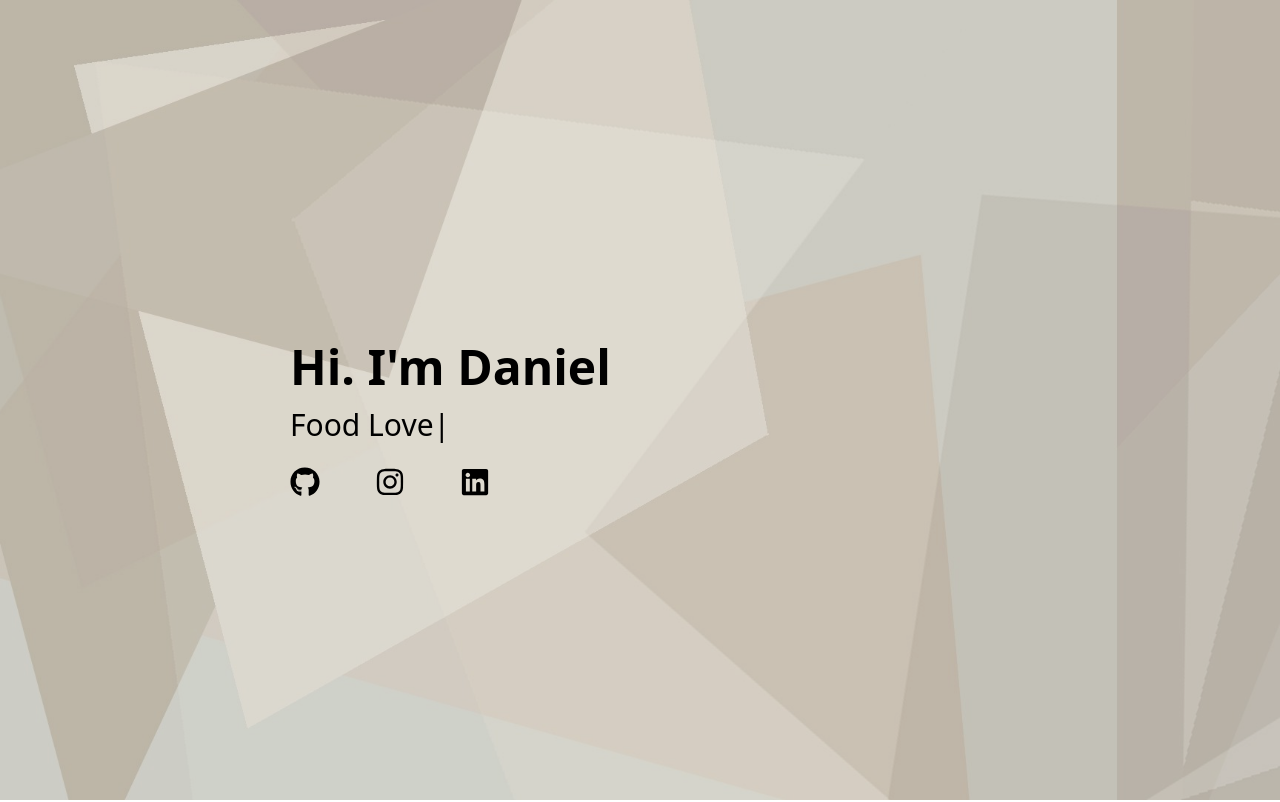
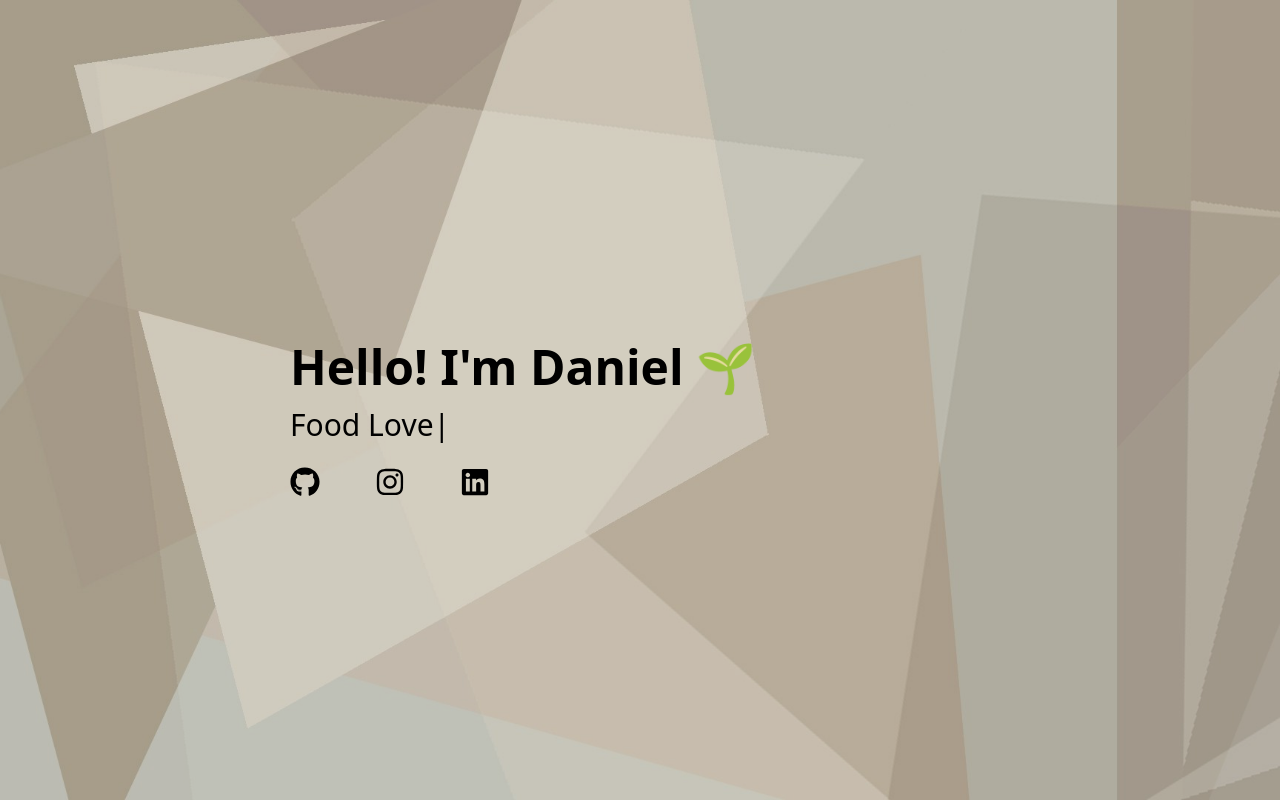
Before and after one commit to danyobosayo/danyobosayo.github.io, a React (Vite) app: page / in a window 1280 px wide. Shown: the top 802 px of the page. Built offline with nearby package versions, Linux system fonts and the light colour scheme.

Commit message:
fix: adjust blur of projects and blur of hero backdrop

```diff
--- a/src/components/Main.jsx
+++ b/src/components/Main.jsx
@@ -5,14 +5,14 @@ const Main = () => {
   return (
     <div id="main">
       <img
-        className="w-full h-screen object-cover scale-x-[-1] opacity-60"
+        className="w-full h-screen object-cover scale-x-[-1] opacity-80"
         src="/files/wallpaper2.jpg"
         alt=""
       />
       <div className="w-full h-screen absolute top-0 left-0 z-0">
         <div className="max-w-[700px] m-auto lg:items-start items-center h-full w-full flex flex-col justify-center">
           <h1 className="text-5xl opacity-0 animate-slideFade-delay-1 font-bold text-black ">
-            Hi. I'm Daniel
+            Hello! I'm Daniel 🌱
           </h1>
           <h2 className="flex sm:text-3xl text-2xl pt-4 opacity-0 animate-slideFade-delay-2">
             <TypeAnimation
--- a/src/components/ProjectItem.jsx
+++ b/src/components/ProjectItem.jsx
@@ -15,7 +15,7 @@ const ProjectItem = ({ year, title, identity, image, link, details }) => {
             </span>
           </p>
           <div className="flex flex-col lg:flex-row mt-4">
-            <div className="relative flex justify-center lg:max-w-[750px] lg:max-h-[450px] hover:drop-shadow-xl duration-200 ease-in-out">
+            <div className="relative flex justify-center lg:max-w-[750px] lg:max-h-[450px] hover:drop-shadow-[0_25px_35px_rgba(0,0,0,0.3)] duration-200 ease-in-out">
               <a href={link} target="_blank">
                 <img
                   src={image}
```
